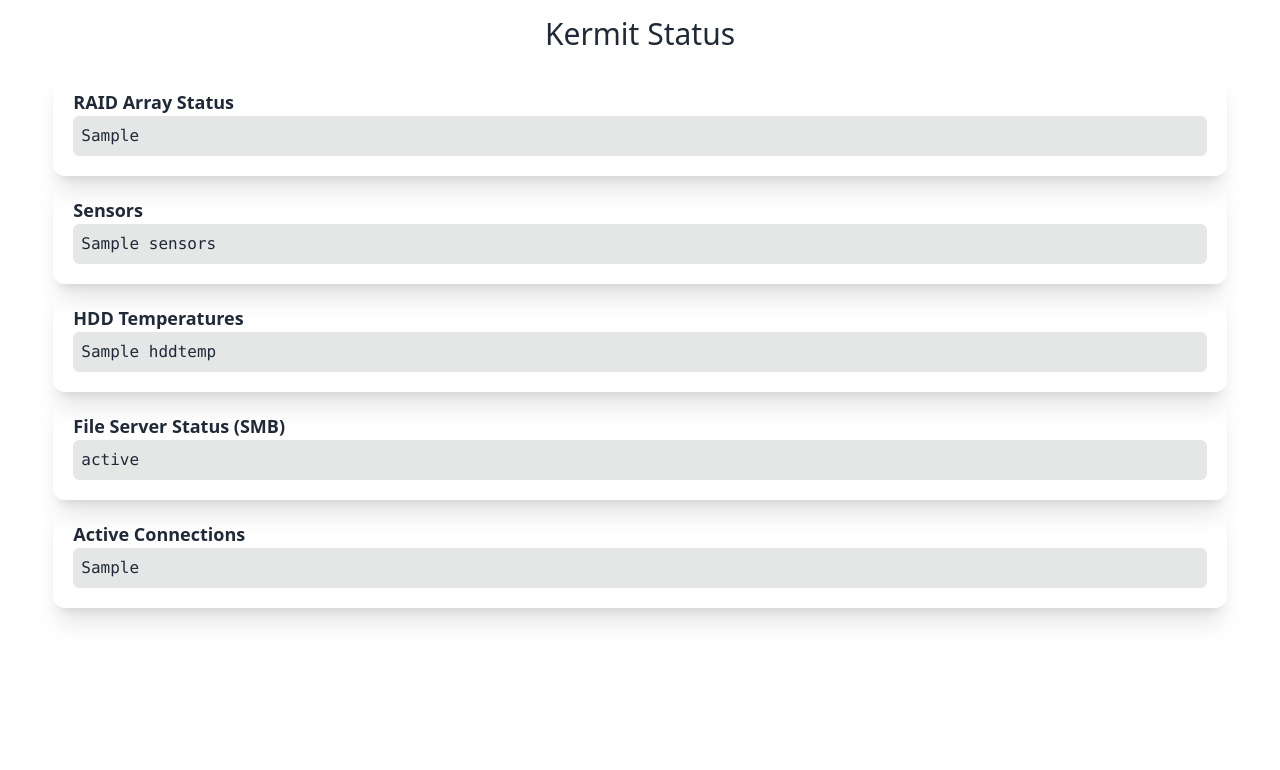
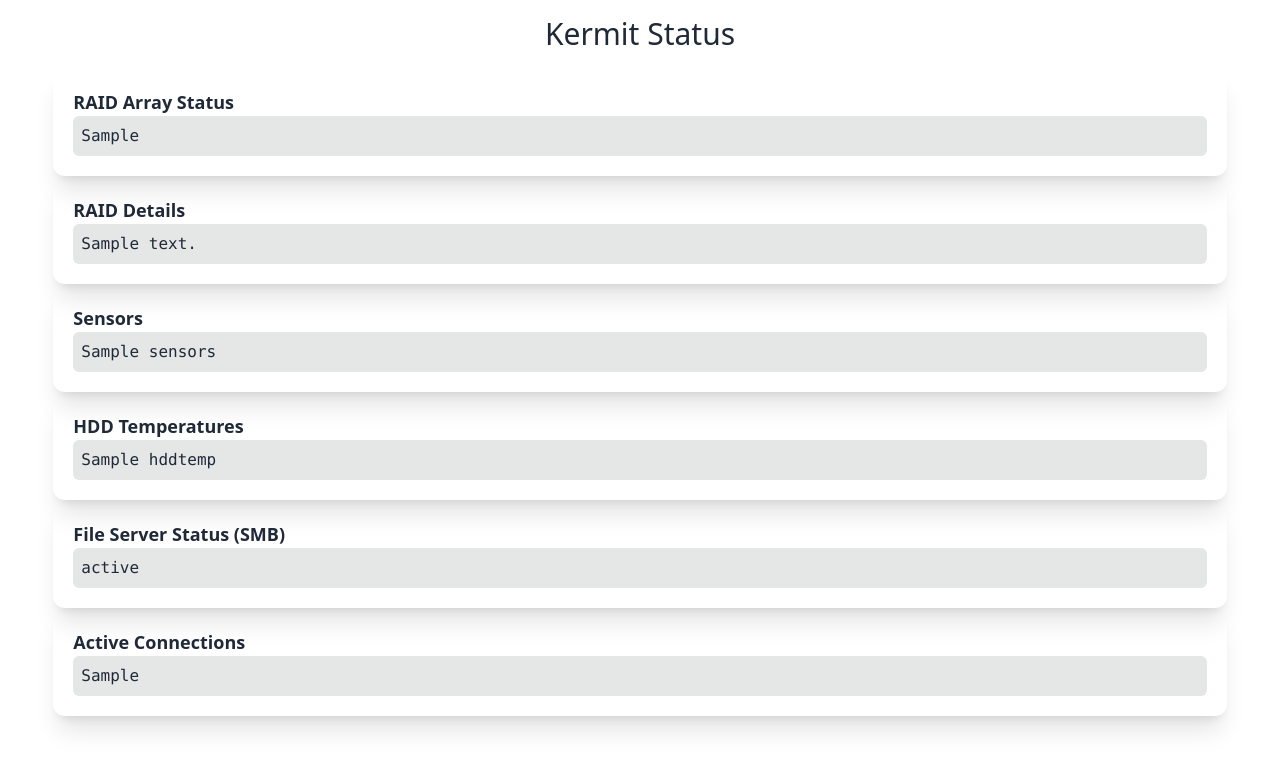
Before and after one commit to MisterToaCarney/Server-Dashboard, a Flask app: template src/templates/status.html in a window 1280 px wide. Shown: the top 770 px of the page. Run offline with Flask 2, Linux system fonts and the light colour scheme; the template is opened without the code that fills it: most values are stand-ins (such as "Sample title", 1, 10 or a date in 2020); some libraries are stand-ins or nearby versions.

Commit message:
add md details

```diff
--- a/src/templates/status.html
+++ b/src/templates/status.html
@@ -15,6 +15,11 @@
     <div class="w-11/12 mx-auto shadow-xl rounded-xl p-5">
         <h2 class="text-lg font-bold">RAID Array Status</h2>
         <pre class="bg-base-300 p-2 rounded-md whitespace-pre-wrap">{{ mdstat_output }}</pre>
+    </div>
+
+    <div class="w-11/12 mx-auto shadow-xl rounded-xl p-5">
+        <h2 class="text-lg font-bold">RAID Details</h2>
+        <pre class="bg-base-300 p-2 rounded-md whitespace-pre-wrap">{{ md_detail_output }}</pre>
     </div>
 
     <div class="w-11/12 mx-auto shadow-xl rounded-xl p-5">
```
